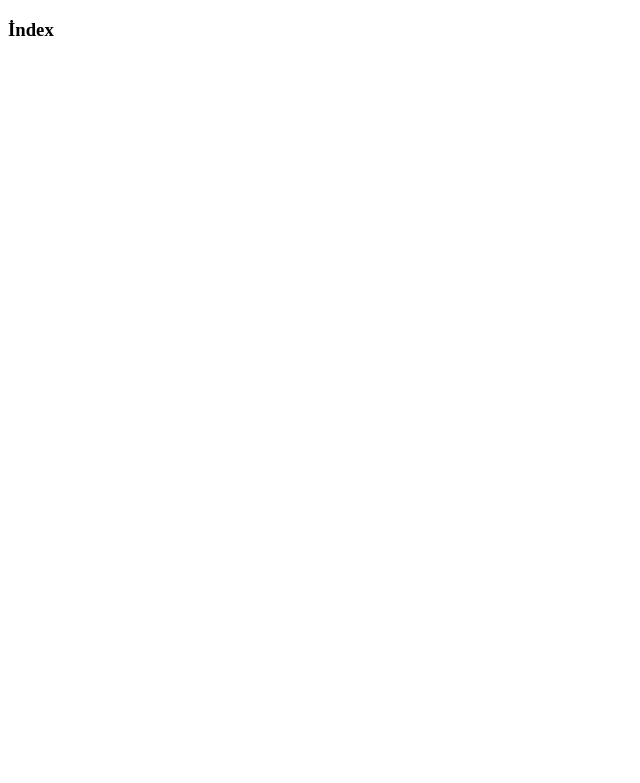
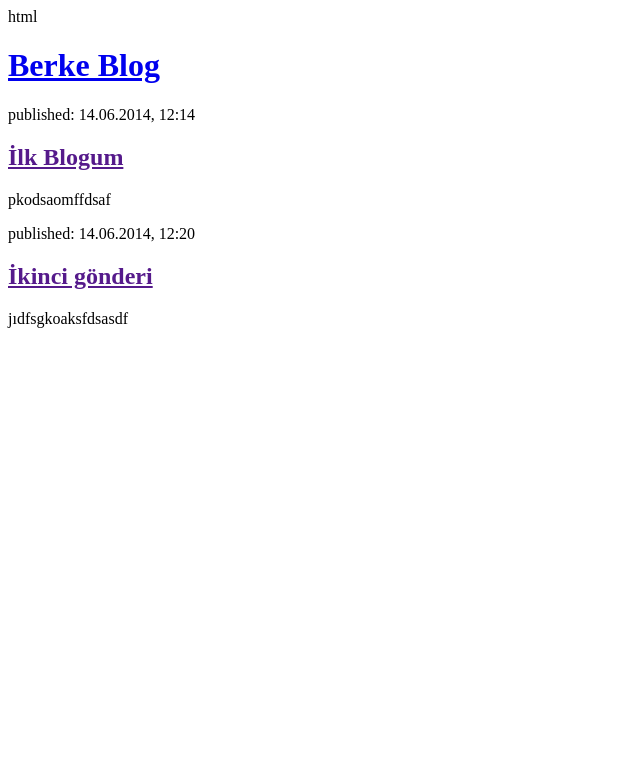
Before and after one commit to LorentRS/my-first-site, a Django app: page / in a window 1280 px wide. Before the commit the part shown is almost empty. Shown: the top 783 px of the page, without its empty margins (0-640 px from the left). Run offline with Django 3.2, Linux system fonts and the light colour scheme.

Commit message:
html dosyası değiştirdim

```diff
--- a/proje/urls.py
+++ b/proje/urls.py
@@ -20,5 +20,4 @@ from django.urls import include
 urlpatterns = [
     path('admin/', admin.site.urls),
     path('',include('pages.urls')),
-    path('about/',include('pages.urls')),
 ]
--- a/templates/pages/index.html
+++ b/templates/pages/index.html
@@ -1,10 +1,22 @@
-<!DOCTYPE html>
-<html lang="en">
-<head>
-    <meta charset="UTF-8">
-    <title>Title</title>
-</head>
-<body>
-    <h3>İndex</h3>
-</body>
+html
+<html>
+    <head>
+        <title>Django Girls blog</title>
+    </head>
+    <body>
+        <div>
+            <h1><a href="/">Berke Blog</a></h1>
+        </div>
+        <div>
+            <p>published: 14.06.2014, 12:14</p>
+            <h2><a href="">İlk Blogum</a></h2>
+            <p>pkodsaomffdsaf</p>
+        </div>
+
+        <div>
+            <p>published: 14.06.2014, 12:20</p>
+            <h2><a href="">İkinci gönderi</a></h2>
+            <p>jıdfsgkoaksfdsasdf</p>
+        </div>
+    </body>
 </html>
```
